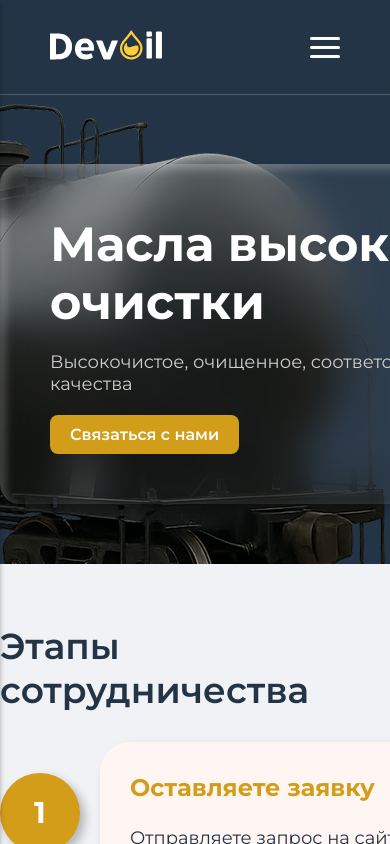
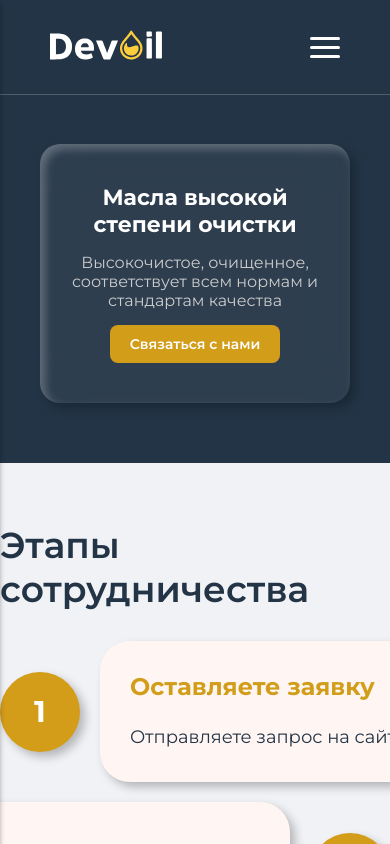
Before and after one commit to marselNepara/devoil-app, a React (Vite) app: page / in a window 390 px wide. Shown: the top 844 px of the page. Built offline with nearby package versions, Linux system fonts and the light colour scheme.

Commit message:
banner-adaptive

```diff
--- a/src/components/Header/Header.jsx
+++ b/src/components/Header/Header.jsx
@@ -38,7 +38,7 @@ export default function Header() {
             </div>
 
             {/* Бургер */}
-            <button
+            <p
               className="burger-menu"
               onClick={toggleMobileMenu}
               aria-label="Меню"
@@ -46,7 +46,7 @@ export default function Header() {
               <span></span>
               <span></span>
               <span></span>
-            </button>
+            </p>
 
             {/* Десктоп */}
             <nav className="header-nav">
--- a/src/components/pages/Home/Banner/Banner.css
+++ b/src/components/pages/Home/Banner/Banner.css
@@ -55,3 +55,57 @@
 .banner-button:hover{
     background: #E0B445;
 }
+@media (max-width: 768px) {
+  .banner-inner{
+    display: flex;
+    align-items: center;
+    justify-content: center;
+    background: none;
+    margin: 0;
+  }
+  .bannner-card{
+    height: min-content;
+    padding: 40px 20px;
+    align-items: center;
+    justify-content: center;
+  }
+  .banner-title{
+    text-align: center;
+    max-width: 500px;
+    font-size: 32px;
+  }
+  .banner-undertitle{
+    text-align: center;
+    max-width: 500px;
+  }
+}
+
+@media (max-width: 576px) {
+  .banner-inner{
+    display: flex;
+    align-items: center;
+    justify-content: center;
+    background: none;
+    margin: 0;
+  }
+  .bannner-card{
+    height: min-content;
+    padding: 40px 30px;
+    align-items: center;
+    justify-content: center;
+        gap: 15px;
+  }
+  .banner-title{
+    text-align: center;
+    max-width: 250px;
+    font-size: 22px;
+  }
+  .banner-undertitle{
+    text-align: center;
+    font-size: 16px;
+    max-width: 250px;
+  }
+  .banner-button{
+    font-size: 14px;
+  }
+}
--- a/src/index.css
+++ b/src/index.css
@@ -139,9 +139,6 @@ section{
 }
 
 @media (max-width: 768px) {
-  .container{
-
-  }
 }
 
 @media (max-width: 576px) {
```
